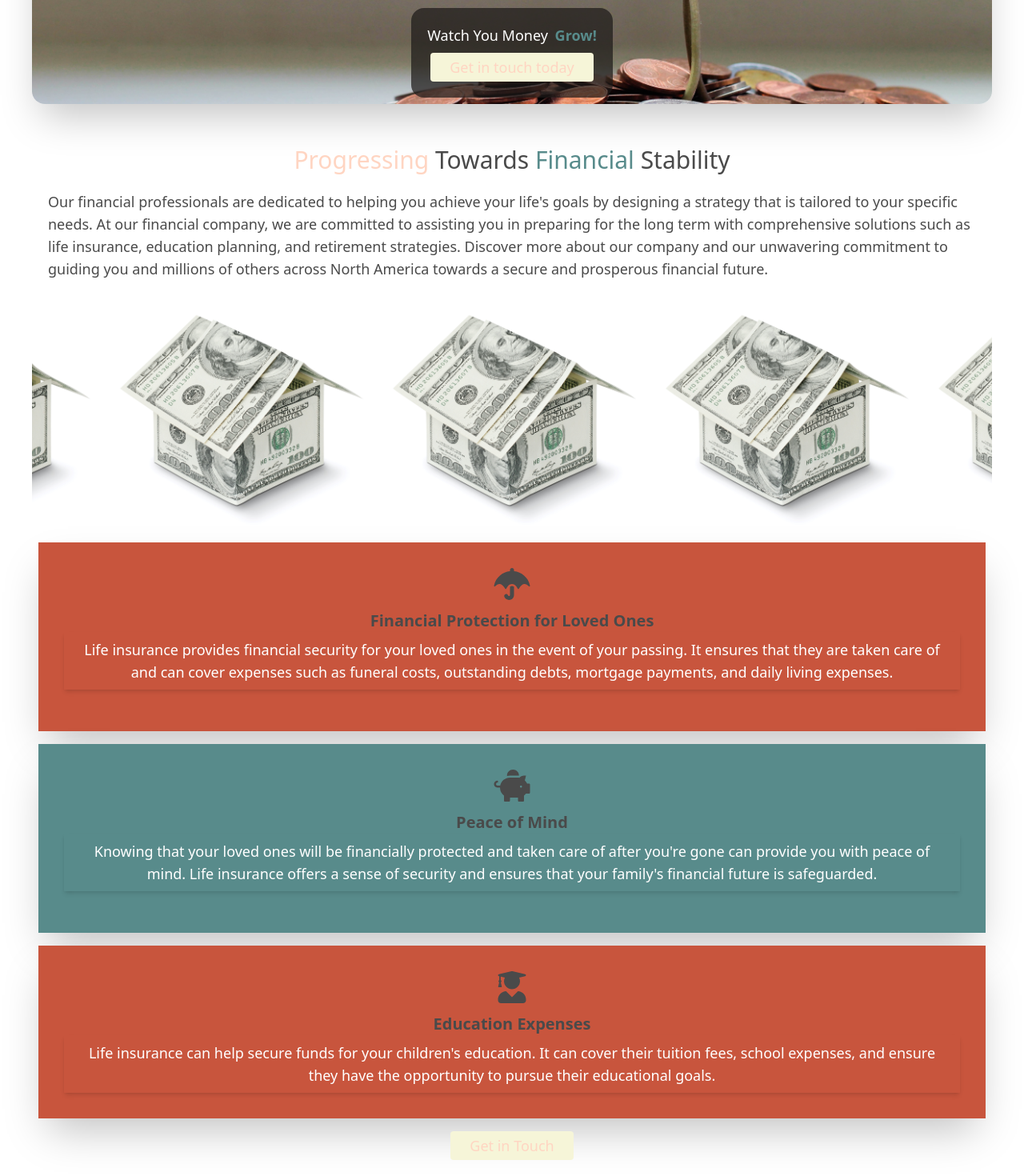
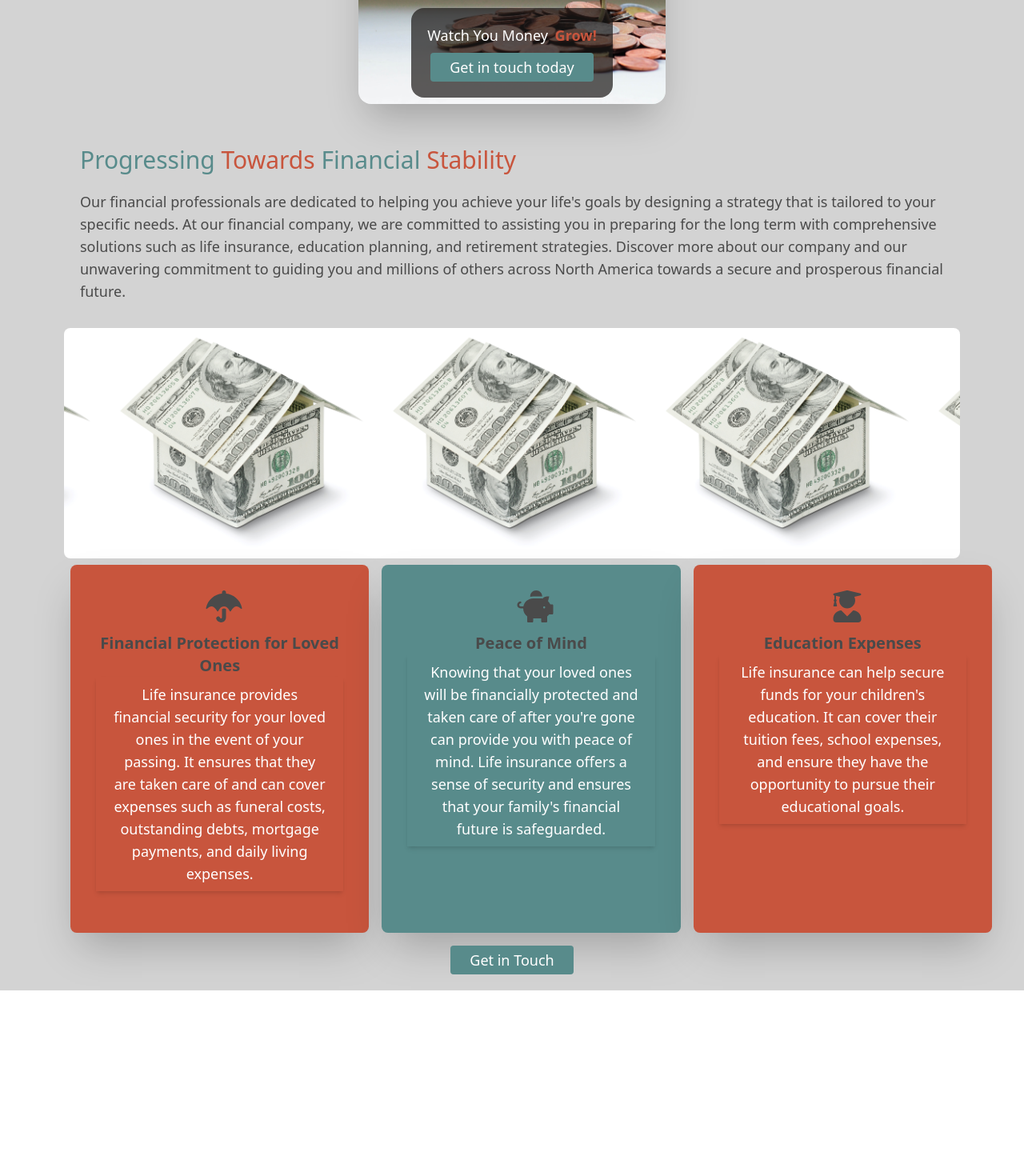
Before and after one commit to Siar416/elaha-badri-website, a React (Vite) app: page / in a window 1280 px wide. Shown: the part 366-1836 px from the top of the page at 80% size. After the commit the page ends 1604 px from the top, so only its background shows below. Built offline with nearby package versions, Linux system fonts and the light colour scheme.

Commit message:
Added more responsive styling along with adjustments to images

```diff
--- a/src/App.jsx
+++ b/src/App.jsx
@@ -10,7 +10,7 @@ import "react-toastify/dist/ReactToastify.css";
 
 function App() {
   return (
-    <section>
+    <section className="xl:bg-lightGray">
       <ToastContainer
         position="top-right"
         autoClose={3000}
--- a/src/components/About/About.jsx
+++ b/src/components/About/About.jsx
@@ -8,16 +8,16 @@ const About = () => {
       style={{
         backgroundImage: `url(${money})`,
       }}
-      className="flex flex-col md:flex-row md:h-screen bg-cover bg-no-repeat"
+      className="flex flex-col md:flex-row md:h-screen bg-cover bg-no-repeat xl:flex-col"
     >
       <article className="min-w-fit p-5 mx-auto md:my-auto">
         <img
           src={client}
           alt="client"
-          className="object-cover h-96 rounded-full shadow-2xl shadow-slate-600 md:w-screen md:rounded-md md:h-96 md:object-cover md:w-96"
+          className="object-cover h-96 rounded-full shadow-2xl shadow-slate-600  md:rounded-md md:h-96 md:object-cover md:w-96 "
         />
       </article>
-      <div className="p-5 border-slate-500 border-t-2 bg-beige  md:border-t-0 md:flex md:flex-col md:justify-center md:text-lg md:bg-stone-900/70 md:text-white">
+      <div className="p-5 border-slate-500 border-t-2 bg-beige  md:border-t-0 md:flex md:flex-col md:justify-center md:text-lg md:bg-stone-900/70 md:text-white xl:text-center xl:mx-20 xl:mb-20">
         <p>
           My name is <strong>Elaha Badri</strong> and I am a Financial Advisor
           with expertise in providing personalized financial education and
--- a/src/components/Contact/Contact.jsx
+++ b/src/components/Contact/Contact.jsx
@@ -74,20 +74,21 @@ const Contact = () => {
   };
 
   return (
-    <section className="m-5 min-h-screen ">
+    <section className="m-5 min-h-screen xl:flex xl:justify-between items-center">
       <div
         style={{
           backgroundImage: `url(${contactUs})`,
         }}
-        className="bg-cover bg-no-repeat bg-center h-56 rounded-2xl flex justify-center items-center text-white shadow-md shadow-slate-600 md:h-96"
+        className="bg-cover bg-no-repeat bg-center h-56 rounded-2xl flex justify-center items-center text-white shadow-md shadow-slate-600 md:h-96 xl:h-[50vh] xl:w-[45vw]"
       >
-        <span className="text-xl md:text-3xl">Get In Touch</span>
+        <span className="text-xl md:text-3xl xl:hidden">Get In Touch</span>
       </div>
 
       <form onSubmit={handleSubmit}>
+        <span className="hidden xl:block xl:text-3xl ">Get in Touch</span>
         <div className="flex flex-col mt-5">
           <input
-            className="p-3 bg-beige rounded-md mb-2 shadow-md shadow-slate-600"
+            className="p-3 bg-beige rounded-md mb-2 shadow-md shadow-slate-600 xl:w-[50vw]"
             type="text"
             placeholder="Name"
             name="user_name"
@@ -97,7 +98,7 @@ const Contact = () => {
         </div>
         <div className="flex flex-col">
           <input
-            className="p-3 bg-beige rounded-md mb-2 shadow-md shadow-slate-600"
+            className="p-3 bg-beige rounded-md mb-2 shadow-md shadow-slate-600 xl:w-[50vw]"
             type="email"
             placeholder="Email"
             name="user_email"
@@ -107,7 +108,7 @@ const Contact = () => {
         </div>
         <div>
           <textarea
-            className="w-full h-52 p-3 bg-beige rounded-md mb-2 shadow-md shadow-slate-600"
+            className="w-full h-52 p-3 bg-beige rounded-md mb-2 shadow-md shadow-slate-600 xl:w-[50vw]"
             placeholder="Type your message here"
             name="message"
             value={formData.message}
--- a/src/components/GetInsurance/GetInsurance.jsx
+++ b/src/components/GetInsurance/GetInsurance.jsx
@@ -6,16 +6,16 @@ import { Link } from "react-router-dom";
 
 const GetInsurance = () => {
   return (
-    <section className="md:text-lg">
+    <section className="md:text-lg xl:flex xl:flex-col">
       <article
         style={{
           backgroundImage: `url(${moneyHouse})`,
           height: "18rem",
         }}
-        className="bg-contain bg-no-repeat bg-center md:bg-repeat"
+        className="bg-contain bg-no-repeat bg-center md:bg-repeat xl:rounded-lg xl:flex-wrap"
       />
-      <section className=" flex flex-col items-center">
-        <div className="flex flex-col text-center bg-red p-8 m-2 shadow-2xl">
+      <section className="flex flex-col items-center xl:flex-row xl:items-stretch">
+        <div className="flex flex-col text-center bg-red p-8 m-2 shadow-2xl xl:rounded-lg xl:w-1/3">
           <div>
             <FaUmbrella className="h-10 w-80 mb-3 m-auto" />
           </div>
@@ -30,7 +30,7 @@ const GetInsurance = () => {
           </span>
         </div>
 
-        <div className="flex flex-col text-center bg-green p-8 m-2 shadow-2xl">
+        <div className="flex flex-col text-center bg-green p-8 m-2 shadow-2xl xl:rounded-lg xl:w-1/3 ">
           <div>
             <FaPiggyBank className="h-10 w-80 mb-3 m-auto" />
           </div>
@@ -43,7 +43,7 @@ const GetInsurance = () => {
           </span>
         </div>
 
-        <div className="flex flex-col text-center bg-red p-8 m-2 shadow-2xl">
+        <div className="flex flex-col text-center bg-red p-8 m-2 shadow-2xl xl:rounded-lg xl:w-1/3 ">
           <div>
             <FaUserGraduate className="h-10 w-80 mb-3 m-auto" />
           </div>
@@ -54,10 +54,10 @@ const GetInsurance = () => {
             have the opportunity to pursue their educational goals.
           </span>
         </div>
-        <button className="m-5 bg-beige px-6 py-1 mt-2 text-peach rounded font-medium hover:bg-green hover:text-white">
-          <Link to="/contact">Get in Touch</Link>
-        </button>
       </section>
+      <button className="m-5 bg-green px-6 py-1 mt-2 text-white rounded font-medium hover:bg-black/[.5]  block mx-auto">
+        <Link to="/contact">Get in Touch</Link>
+      </button>
     </section>
   );
 };
--- a/src/components/Hero/Hero.jsx
+++ b/src/components/Hero/Hero.jsx
@@ -4,18 +4,17 @@ import { Link } from "react-router-dom";
 const Hero = () => {
   return (
     <article
-      className="flex items-center bg-no-repeat bg-cover bg-center md:flex-col-reverse md:mt-8 md:rounded-2xl md:mx-10 md:shadow-2xl"
+      className="flex items-center bg-no-repeat bg-cover bg-center md:flex-col-reverse md:mt-8 md:rounded-2xl md:mx-10 md:shadow-2xl xl:bg-cover xl:w-96 xl:mx-auto"
       style={{
         backgroundImage: `url(${moneyTree})`,
         height: "25rem",
       }}
     >
-      <div className="flex flex-col items-center p-5 text-white text-lg md:bg-stone-900/70 md:rounded-2xl md:mb-2">
+      <div className="flex flex-col items-center p-5 text-white text-lg md:bg-stone-900/70 md:rounded-2xl md:mb-2 ">
         <span>
-          Watch You Money{" "}
-          <span className="text-green ml-1 font-bold">Grow!</span>
+          Watch You Money <span className="text-red ml-1 font-bold">Grow!</span>
         </span>
-        <button className="bg-beige px-6 py-1 mt-2 text-peach rounded font-medium hover:bg-black/[.5]">
+        <button className="bg-green px-6 py-1 mt-2 text-white rounded font-medium hover:bg-black/[.5]">
           <Link to="/contact">Get in touch today</Link>
         </button>
       </div>
--- a/src/components/Home/Home.jsx
+++ b/src/components/Home/Home.jsx
@@ -3,7 +3,7 @@ import Main from "../Main/Main";
 
 const Home = () => {
   return (
-    <main>
+    <main className="xl:mx-10">
       <Hero />
       <Main />
     </main>
--- a/src/components/Main/Main.jsx
+++ b/src/components/Main/Main.jsx
@@ -3,12 +3,12 @@ import GetInsurance from "../GetInsurance/GetInsurance";
 const Main = () => {
   return (
     <main className="flex flex-col text-gray md:mx-10">
-      <h1 className="text-2xl align-center p-5 md:text-center md:mt-8 md:text-3xl">
-        <span className="text-peach">Progressing</span> Towards{" "}
+      <h1 className="text-2xl align-center p-5 md:text-center md:mt-8 md:text-3xl xl:text-start xl:text-red">
+        <span className="text-green">Progressing</span> Towards{" "}
         <span className="text-green">Financial </span>
         Stability
       </h1>
-      <p className="text-lg px-5 md:mb-8">
+      <p className="text-lg px-5 md:mb-8 ">
         Our financial professionals are dedicated to helping you achieve your
         life's goals by designing a strategy that is tailored to your specific
         needs. At our financial company, we are committed to assisting you in
--- a/tailwind.config.js
+++ b/tailwind.config.js
@@ -11,6 +11,7 @@ export default {
         granite: "#665570",
         beige: "#F6F5D8",
         gray: "#4A4A4A",
+        lightGray: "#d3d3d3",
       },
     },
   },
```
